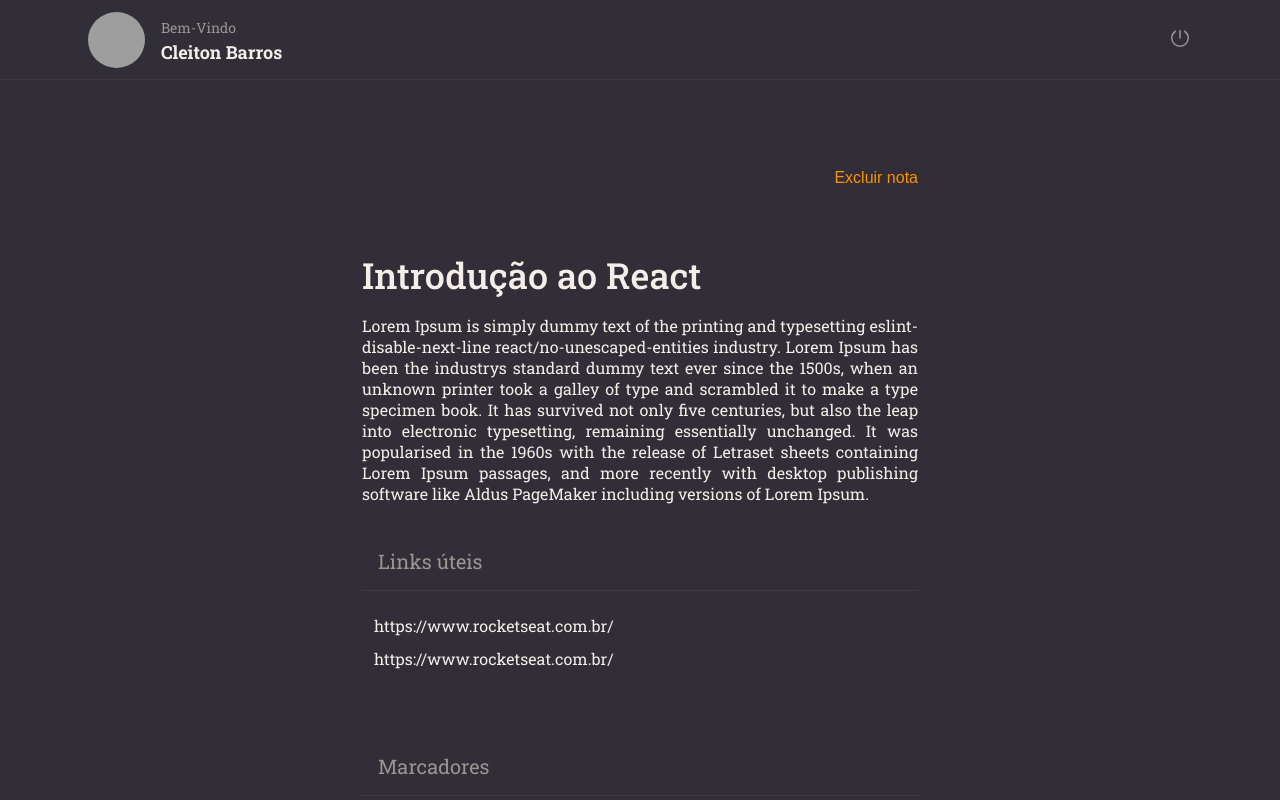
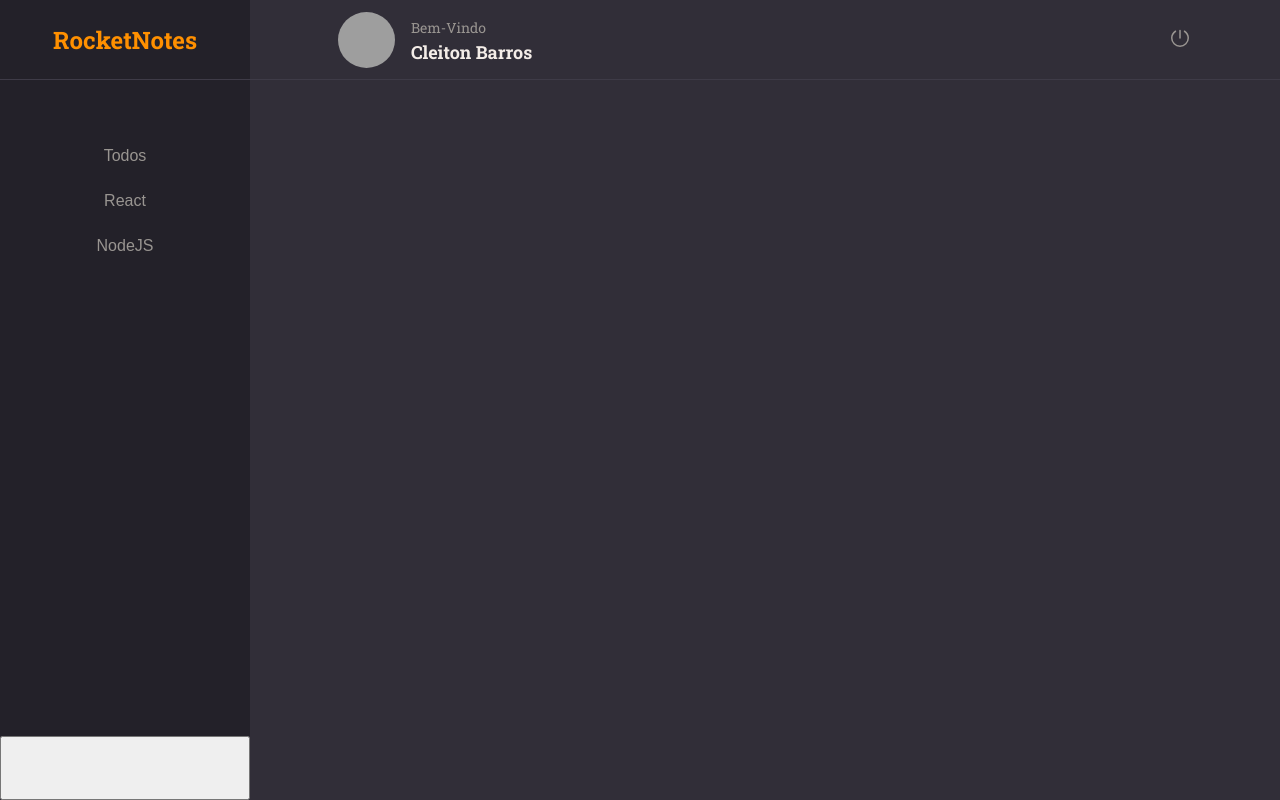
Before and after one commit to cleitonBarros/Rocketnotes, a React (Vite) app: page / in a window 1280 px wide. Built offline with nearby package versions, Linux system fonts and the light colour scheme; grey boxes are pictures that could not be loaded.

Commit message:
feat: styled menuat Home

```diff
--- a/src/App.tsx
+++ b/src/App.tsx
@@ -1,9 +1,9 @@
-import Details from "./pages/Details";
+import { Home } from "./pages/Home";
 
 function App() {
   return (
     <>
-      <Details />
+      <Home />
     </>
   );
 }
--- a/src/components/ButonText/styled.ts
+++ b/src/components/ButonText/styled.ts
@@ -5,7 +5,8 @@ export interface ButtonTextContainerProps {
 }
 export const Container = styled.button<ButtonTextContainerProps>`
   background: none;
-  color: ${({ theme }) => theme.COLORS.ORANGE};
+  color: ${({ theme, isActive }) =>
+    isActive ? theme.COLORS.ORANGE : theme.COLORS.GRAY_100};
 
   border: none;
   font-size: 1rem;
--- /dev/null
+++ b/src/pages/Home/index.tsx
@@ -0,0 +1,29 @@
+import { ButtonText } from "../../components/ButonText";
+import { Header } from "../../components/Header";
+
+import * as S from "./styled";
+
+export function Home() {
+  return (
+    <S.Container>
+      <S.Brand>
+        <h1>RocketNotes</h1>
+      </S.Brand>
+      <Header></Header>
+      <S.Menu>
+        <li>
+          <ButtonText title="Todos" />
+        </li>
+        <li>
+          <ButtonText title="React" />
+        </li>
+        <li>
+          <ButtonText title="NodeJS" />
+        </li>
+      </S.Menu>
+      <S.Search></S.Search>
+      <S.Content></S.Content>
+      <S.NewNotes></S.NewNotes>
+    </S.Container>
+  );
+}
--- /dev/null
+++ b/src/pages/Home/styled.ts
@@ -0,0 +1,55 @@
+import styled from "styled-components";
+
+export const Container = styled.div`
+  width: 100%;
+  height: 100vh;
+
+  display: grid;
+  grid-template-columns: 15.625rem auto;
+  grid-template-rows: 5rem 8rem auto 4rem;
+  grid-template-areas:
+    "brand header"
+    "menu search"
+    "menu content"
+    "newnotes content";
+  background-color: ${({ theme }) => theme.COLORS.BACKGROUND_800};
+`;
+
+export const Brand = styled.div`
+  grid-area: brand;
+  display: flex;
+  justify-content: center;
+  align-items: center;
+
+  border-bottom: 1px solid ${({ theme }) => theme.COLORS.BACKGROUND_700};
+  background-color: ${({ theme }) => theme.COLORS.BACKGROUND_900};
+
+  > h1 {
+    font-size: 1.5rem;
+    color: ${({ theme }) => theme.COLORS.ORANGE};
+  }
+`;
+
+export const Menu = styled.ul`
+  grid-area: menu;
+  background-color: ${({ theme }) => theme.COLORS.BACKGROUND_900};
+
+  padding-top: 4rem;
+  text-align: center;
+
+  > li {
+    margin-bottom: 1.5rem;
+  }
+`;
+
+export const Search = styled.div`
+  grid-area: search;
+`;
+
+export const Content = styled.div`
+  grid-area: content;
+`;
+
+export const NewNotes = styled.button`
+  grid-area: newnotes;
+`;
```
